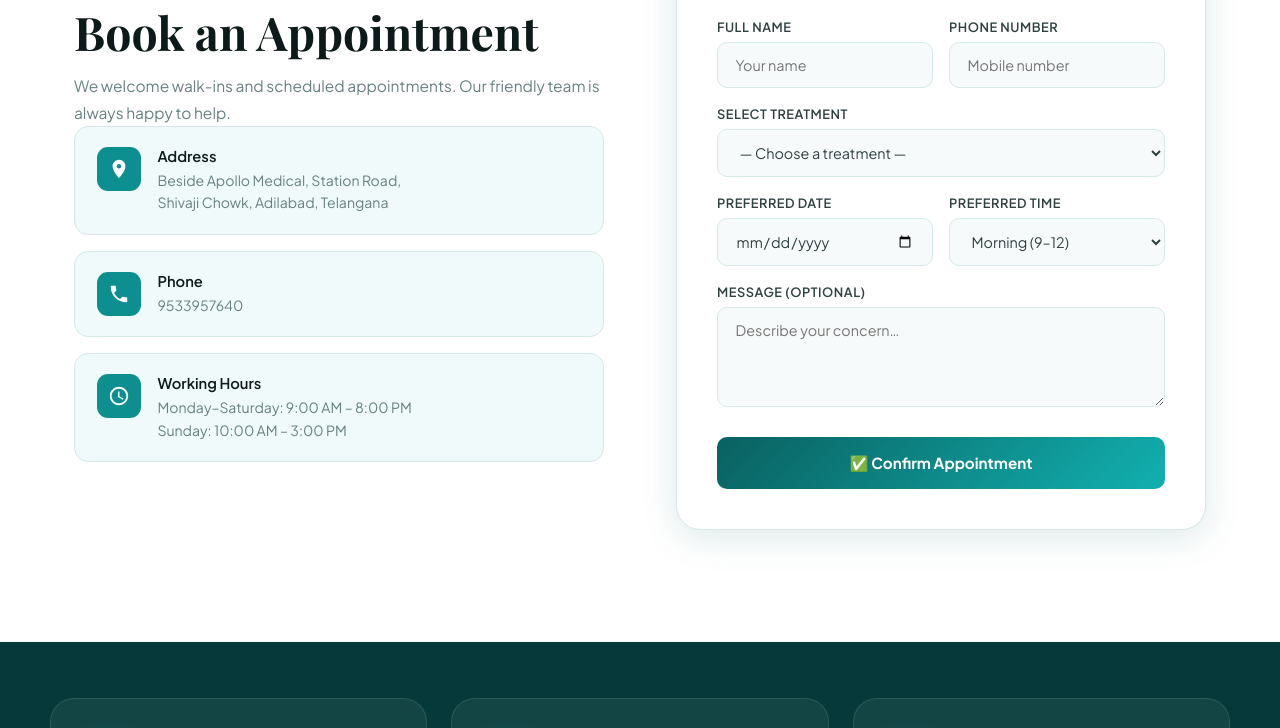
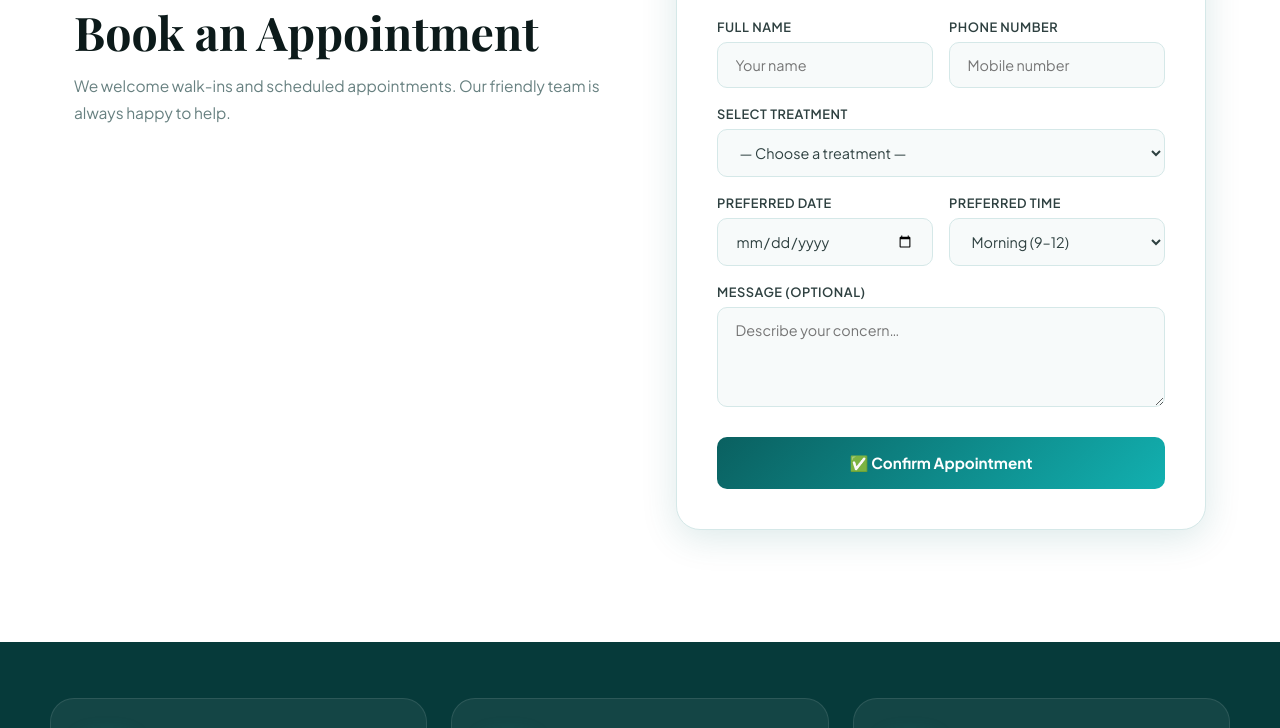
Before and after one commit to mhadain22-pixel/akbani-dental-clinic, a plain HTML site: page index.html in a window 1280 px wide. Shown: the part 6500-7228 px from the top of the page. Drawn offline with nearby package versions, Linux system fonts and the light colour scheme; a web font is replaced by a local one.

Commit message:
Update index.html

```diff
--- a/index.html
+++ b/index.html
@@ -635,20 +635,7 @@ footer ul a:hover{color:var(--teal-400)}
         <div class="section-tag">Get In Touch</div>
         <h2 class="section-title">Visit Us or<br>Book an Appointment</h2>
         <p class="section-sub">We welcome walk-ins and scheduled appointments. Our friendly team is always happy to help.</p>
-        <div class="c-cards">
-          <div class="c-card">
-            <div class="c-card-icon"><svg viewBox="0 0 24 24"><path d="M12 2C8.13 2 5 5.13 5 9c0 5.25 7 13 7 13s7-7.75 7-13c0-3.87-3.13-7-7-7zm0 9.5c-1.38 0-2.5-1.12-2.5-2.5s1.12-2.5 2.5-2.5 2.5 1.12 2.5 2.5-1.12 2.5-2.5 2.5z"/></svg></div>
-            <div class="c-card-body"><strong>Address</strong><span>Beside Apollo Medical, Station Road,<br>Shivaji Chowk, Adilabad, Telangana</span></div>
-          </div>
-          <div class="c-card">
-            <div class="c-card-icon"><svg viewBox="0 0 24 24"><path d="M6.6 10.8c1.4 2.8 3.8 5.1 6.6 6.6l2.2-2.2c.27-.27.67-.35 1.02-.22 1.12.46 2.34.7 3.58.7.55 0 1 .45 1 1V20c0 .55-.45 1-1 1C10.61 21 3 13.39 3 4c0-.55.45-1 1-1h3.5c.55 0 1 .45 1 1 0 1.25.2 2.45.57 3.57.11.35.03.74-.2 1.02L6.6 10.8z"/></svg></div>
-            <div class="c-card-body"><strong>Phone</strong><a href="tel:9533957640">9533957640</a></div>
-          </div>
-          <div class="c-card">
-            <div class="c-card-icon"><svg viewBox="0 0 24 24"><path d="M11.99 2C6.47 2 2 6.48 2 12s4.47 10 9.99 10C17.52 22 22 17.52 22 12S17.52 2 11.99 2zM12 20c-4.42 0-8-3.58-8-8s3.58-8 8-8 8 3.58 8 8-3.58 8-8 8zm.5-13H11v6l5.25 3.15.75-1.23-4.5-2.67V7z"/></svg></div>
-            <div class="c-card-body"><strong>Working Hours</strong><span>Monday–Saturday: 9:00 AM – 8:00 PM<br>Sunday: 10:00 AM – 3:00 PM</span></div>
-          </div>
-        </div>
+
       </div>
       <div class="contact-form-wrap reveal">
         <h3>Book an Appointment</h3>
@@ -722,7 +709,7 @@ footer ul a:hover{color:var(--teal-400)}
       <div class="addr-details">
         <h3>Working Hours</h3>
         <p>Monday – Saturday<br>9:00 AM – 8:00 PM</p>
-        <a href="https://wa.me/+919533957640?text=How%20can%20I%20help%20you" target="_blank" class="addr-link" style="color:#25d366">
+        <a href="https://wa.me/+919533957640" target="_blank" class="addr-link" style="color:#25d366">
           <svg viewBox="0 0 24 24" width="16" height="16" fill="currentColor"><path d="M17.472 14.382c-.297-.149-1.758-.867-2.03-.967-.273-.099-.471-.148-.67.15-.197.297-.767.966-.94 1.164-.173.199-.347.223-.644.075-.297-.15-1.255-.463-2.39-1.475-.883-.788-1.48-1.761-1.653-2.059-.173-.297-.018-.458.13-.606.134-.133.298-.347.446-.52.149-.174.198-.298.298-.497.099-.198.05-.371-.025-.52-.075-.149-.669-1.612-.916-2.207-.242-.579-.487-.5-.669-.51-.173-.008-.371-.01-.57-.01-.198 0-.52.074-.792.372-.272.297-1.04 1.016-1.04 2.479 0 1.462 1.065 2.875 1.213 3.074.149.198 2.096 3.2 5.077 4.487.709.306 1.262.489 1.694.625.712.227 1.36.195 1.871.118.571-.085 1.758-.719 2.006-1.413.248-.694.248-1.289.173-1.413-.074-.124-.272-.198-.57-.347m-5.421 7.403h-.004a9.87 9.87 0 01-5.031-1.378l-.361-.214-3.741.982.998-3.648-.235-.374a9.86 9.86 0 01-1.51-5.26c.001-5.45 4.436-9.884 9.888-9.884 2.64 0 5.122 1.03 6.988 2.898a9.825 9.825 0 012.893 6.994c-.003 5.45-4.437 9.884-9.885 9.884m8.413-18.297A11.815 11.815 0 0012.05 0C5.495 0 .16 5.335.157 11.892c0 2.096.547 4.142 1.588 5.945L.057 24l6.305-1.654a11.882 11.882 0 005.683 1.448h.005c6.554 0 11.89-5.335 11.893-11.893a11.821 11.821 0 00-3.48-8.413z"/></svg>
           WhatsApp Us
         </a>
@@ -783,7 +770,7 @@ footer ul a:hover{color:var(--teal-400)}
 </footer>
 
 <!-- FLOATING WHATSAPP -->
-<a href="https://wa.me/+919533957640?text=How%20can%20I%20help%20you" target="_blank" rel="noopener" class="float-wa">
+<a href="https://wa.me/+919533957640" target="_blank" rel="noopener" class="float-wa">
   <div class="wa-icon">
     <svg viewBox="0 0 24 24"><path d="M17.472 14.382c-.297-.149-1.758-.867-2.03-.967-.273-.099-.471-.148-.67.15-.197.297-.767.966-.94 1.164-.173.199-.347.223-.644.075-.297-.15-1.255-.463-2.39-1.475-.883-.788-1.48-1.761-1.653-2.059-.173-.297-.018-.458.13-.606.134-.133.298-.347.446-.52.149-.174.198-.298.298-.497.099-.198.05-.371-.025-.52-.075-.149-.669-1.612-.916-2.207-.242-.579-.487-.5-.669-.51-.173-.008-.371-.01-.57-.01-.198 0-.52.074-.792.372-.272.297-1.04 1.016-1.04 2.479 0 1.462 1.065 2.875 1.213 3.074.149.198 2.096 3.2 5.077 4.487.709.306 1.262.489 1.694.625.712.227 1.36.195 1.871.118.571-.085 1.758-.719 2.006-1.413.248-.694.248-1.289.173-1.413-.074-.124-.272-.198-.57-.347m-5.421 7.403h-.004a9.87 9.87 0 01-5.031-1.378l-.361-.214-3.741.982.998-3.648-.235-.374a9.86 9.86 0 01-1.51-5.26c.001-5.45 4.436-9.884 9.888-9.884 2.64 0 5.122 1.03 6.988 2.898a9.825 9.825 0 012.893 6.994c-.003 5.45-4.437 9.884-9.885 9.884m8.413-18.297A11.815 11.815 0 0012.05 0C5.495 0 .16 5.335.157 11.892c0 2.096.547 4.142 1.588 5.945L.057 24l6.305-1.654a11.882 11.882 0 005.683 1.448h.005c6.554 0 11.89-5.335 11.893-11.893a11.821 11.821 0 00-3.48-8.413z"/></svg>
   </div>
```
